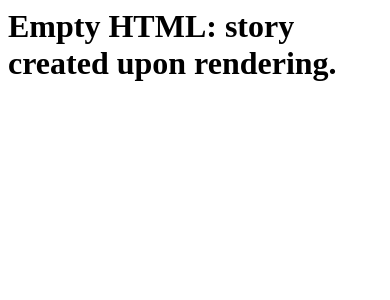
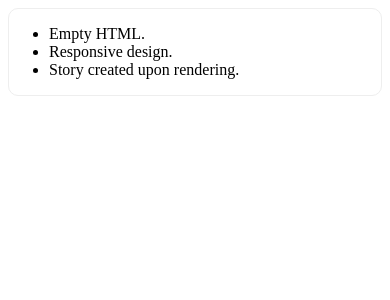
Before and after one commit to rgottberg/uol_fp, a Django app: template djangoProject/storyApp/templates/storyApp/index.html in a window 390 px wide. Shown: the top 300 px of the page. Run offline with Django 5.2, Linux system fonts and the light colour scheme; the template is opened without the code that fills it, so the values that code supplies are empty.

Commit message:
responsive css-grid design

```diff
--- /dev/null
+++ b/djangoProject/storyApp/static/storyApp/style.css
@@ -0,0 +1,47 @@
+/*
+#!/usr/bin/env python3
+# -*- coding: utf-8 -*-
+"""
+Created on Tue Jan 20 09:31:05 2026
+
+@author: cod
+"""
+*/
+
+section{
+    border-style: ridge;
+    border-width: 0.1em;
+    border-radius: 10px;
+}
+
+/*Grid ----------------------------------------------------------------------*/
+/*mapping-------------------------------------*/
+section{grid-area: system;}
+
+/*Mobile--------------------------------------*/
+@media only screen and (max-width: 750px){
+    .grid-container{
+        display: grid;
+        grid-template-columns: repeat(12, 8.33%);
+        grid-template-areas:
+            "system system system system system system system system system system system system";
+    }
+}
+/*Tablet--------------------------------------*/
+@media only screen and (min-width: 751px) and (max-width: 1010px){
+    .grid-container{
+        display: grid;
+        grid-template-columns: repeat(12, 8.33%);
+        grid-template-areas:
+            ". . . system system system system system system . . .";
+    }
+}
+/*Desktop-------------------------------------*/
+@media only screen and (min-width: 1011px){
+    .grid-container{
+        display: grid;
+        grid-template-columns: repeat(12, 8.33%);
+        grid-template-areas:
+            ". . . . system system system system . . . .";
+    }
+}
--- a/djangoProject/storyApp/templates/storyApp/index.html
+++ b/djangoProject/storyApp/templates/storyApp/index.html
@@ -1,2 +1,18 @@
-
-<h1>Empty HTML: story created upon rendering.<h1>
+{% load static %}
+<!DOCTYPE html>
+<html lang="en">
+    <head>
+        <link rel="stylesheet" type="text/css" href="{% static 'storyApp/style.css' %}">
+    </head>
+    <body>
+        <div class="grid-container">
+            <section>
+                <ul>
+                    <li>Empty HTML.</li>
+                    <li>Responsive design.</li>
+                    <li>Story created upon rendering.</li>
+                </ul>
+            </section>
+        </div>
+    </body>
+</html>
```
